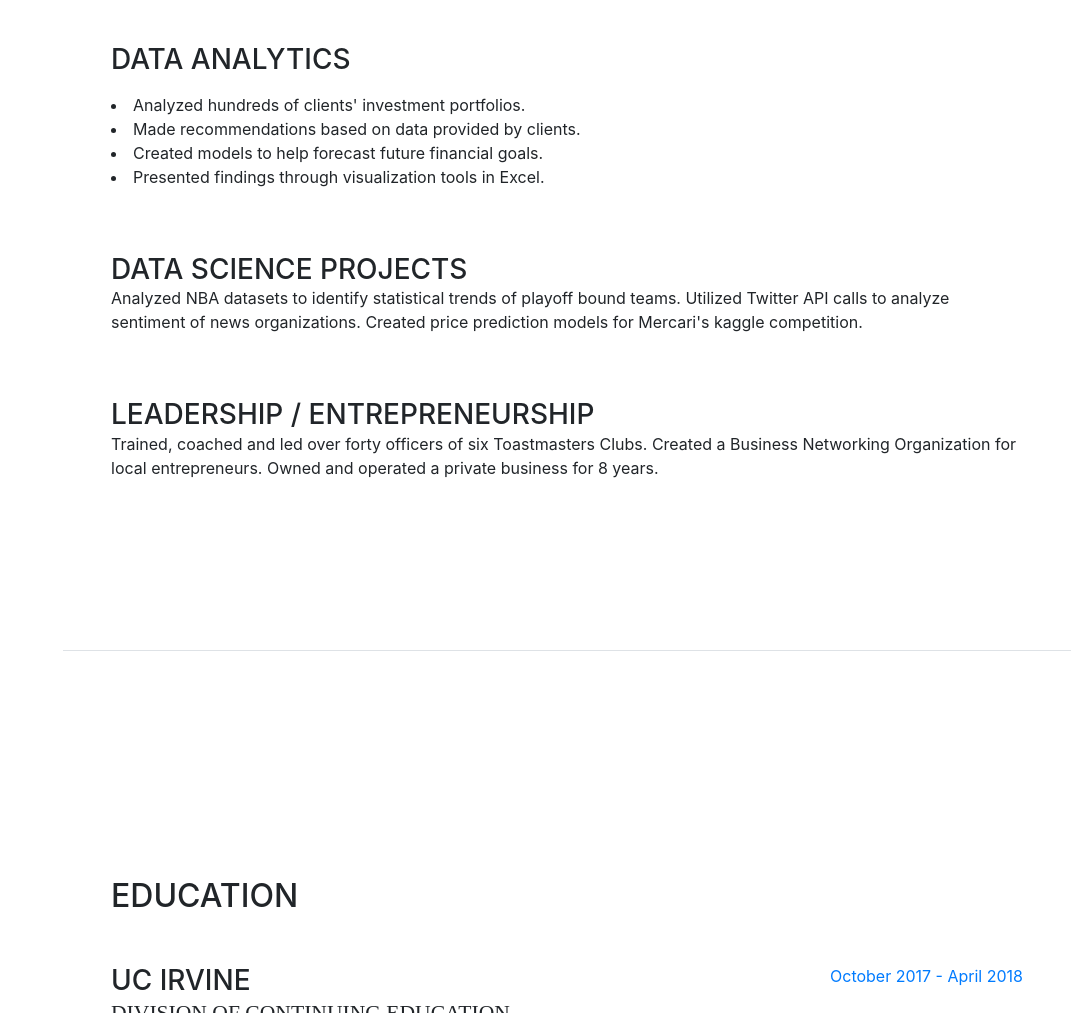
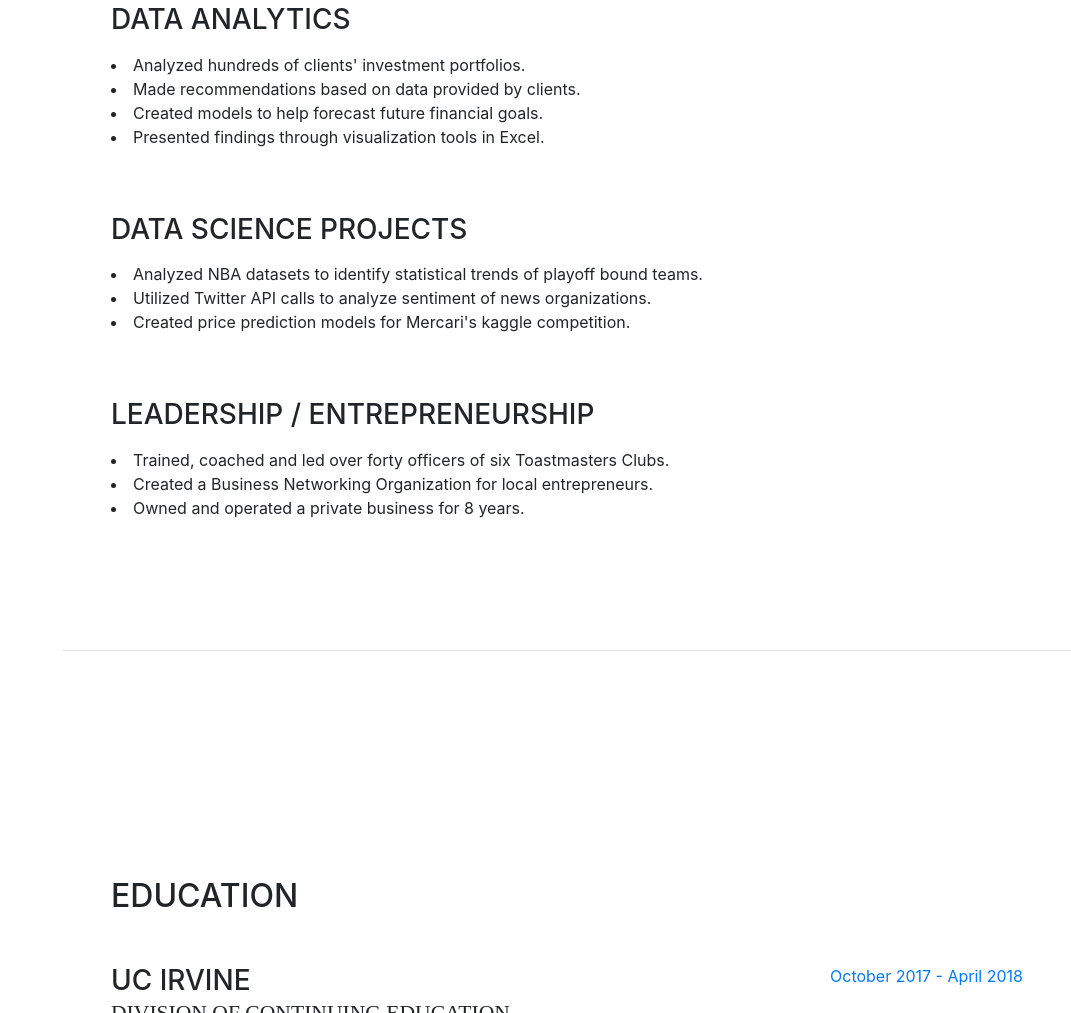
Before and after one commit to ABFdata/ABFdata.github.io, a website with bundled scripts: page index.html in a window 1280 px wide. Shown: the part 949-1962 px from the top of the page, without its empty margins (209-1280 px from the left). Built offline with nearby package versions, Linux system fonts and the light colour scheme; a web font is replaced by a local one.

Commit message:
updated_lines_2

```diff
--- a/index.html
+++ b/index.html
@@ -123,14 +123,18 @@
           <div class="resume-item d-flex flex-column flex-md-row mb-5">
             <div class="resume-content mr-auto">
               <h3 class="mb-0">Data Science Projects</h3>
-              <p>Analyzed NBA datasets to identify statistical trends of playoff bound teams. Utilized Twitter API calls to analyze sentiment of news organizations. Created price prediction models for Mercari's kaggle competition.</p>
+              <p><li>Analyzed NBA datasets to identify statistical trends of playoff bound teams.</li>
+                <li>Utilized Twitter API calls to analyze sentiment of news organizations.</li>
+                <li>Created price prediction models for Mercari's kaggle competition.</li></p>
             </div>
           </div>
 
           <div class="resume-item d-flex flex-column flex-md-row mb-5">
             <div class="resume-content mr-auto">
               <h3 class="mb-0">Leadership / Entrepreneurship</h3>
-              <p>Trained, coached and led over forty officers of six Toastmasters Clubs. Created a Business Networking Organization for local entrepreneurs. Owned and operated a private business for 8 years.</p>
+              <p><li>Trained, coached and led over forty officers of six Toastmasters Clubs.</li>
+                <li>Created a Business Networking Organization for local entrepreneurs.</li>
+                <li>Owned and operated a private business for 8 years.</li></p>
             </div>
           </div>
 
```
